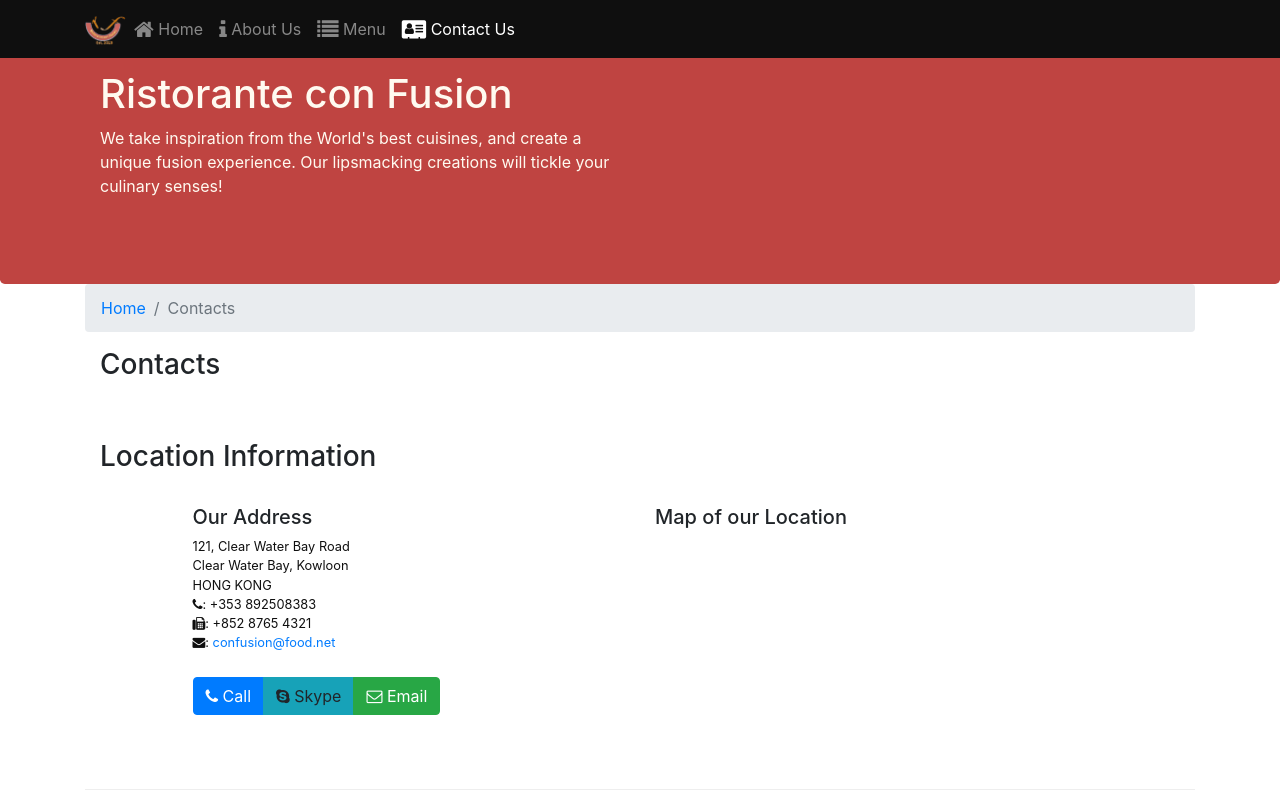
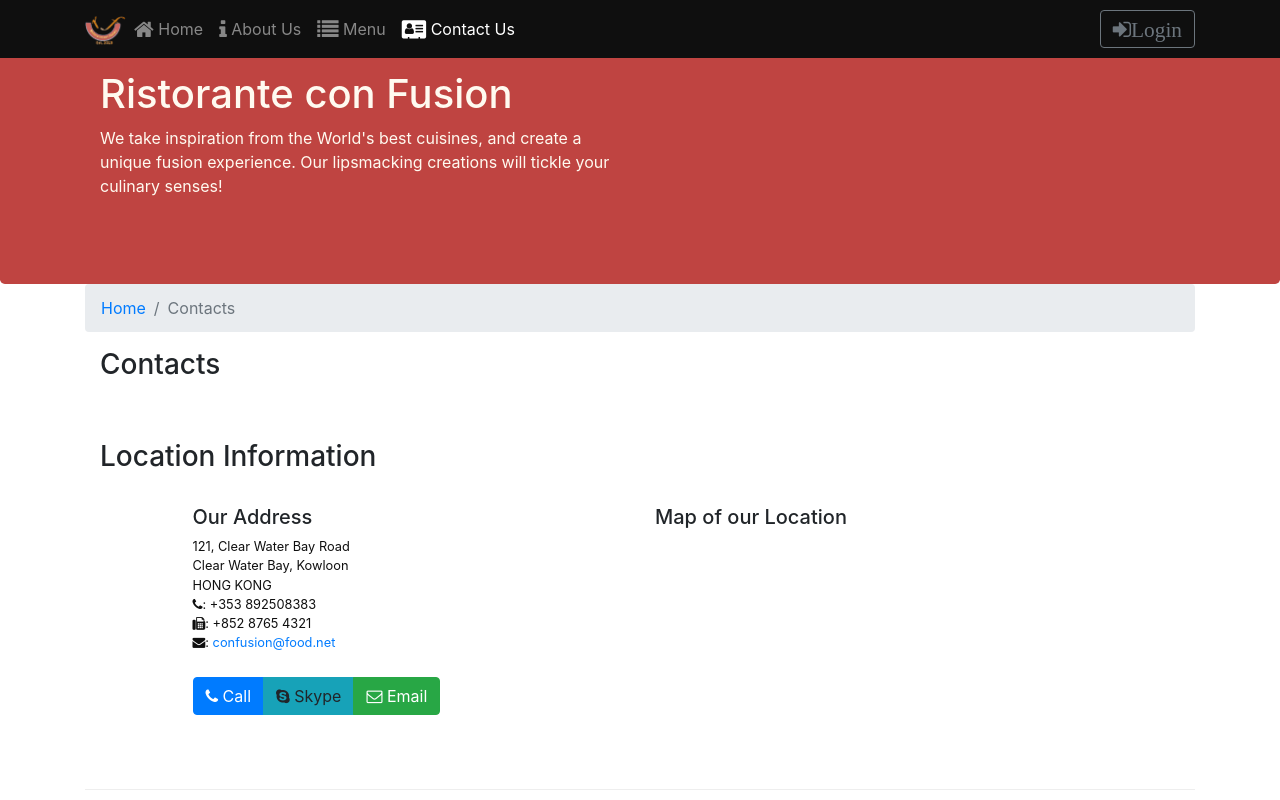
Before and after one commit to alokkumarsunny/DishDisplay-React, a React (Create React App) app: page /Contactus in a window 1280 px wide. Shown: the top 800 px of the page. Built offline with nearby package versions, Linux system fonts and the light colour scheme.

Commit message:
uncontrolled form

```diff
--- a/src/components/HeaderComponent.js
+++ b/src/components/HeaderComponent.js
@@ -1,5 +1,6 @@
 import React,{Component} from 'react';
-import { Nav, Navbar, NavbarBrand, NavbarToggler, Collapse, NavItem, Jumbotron } from 'reactstrap';
+import { Nav, Navbar, NavbarBrand, NavbarToggler, Collapse, NavItem, Jumbotron,
+        Button , Modal , ModalHeader , ModalBody , Form , FormGroup ,Input , Label  } from 'reactstrap';
 import { NavLink } from 'react-router-dom';
 
 class Header extends Component {
@@ -8,14 +9,31 @@
 
         this.toggleNav = this.toggleNav.bind(this);
         this.state = {
-          isNavOpen: false
+          isNavOpen: false,
+          isModelOpen:false
         };
+        this.toggleNav = this.toggleNav.bind(this);
+        this.toggleModel = this.toggleModel.bind(this);
+        this.handleLogin = this.handleLogin.bind(this);
+
       }
 
       toggleNav() {
         this.setState({
           isNavOpen: !this.state.isNavOpen
         });
+      }
+
+      toggleModel(){
+        this.setState({
+            isModelOpen : !this.state.isModelOpen
+        })
+      }
+
+      handleLogin(event){
+        this.toggleModel();
+        alert(this.username.value);
+        event.preventDefault();
       }
 
     render() {
@@ -40,6 +58,13 @@
                                 <NavLink className="nav-link" to='/contactus'><span className="fa fa-address-card fa-lg"></span> Contact Us</NavLink>
                             </NavItem>
                             </Nav>
+
+                            <Nav className="ml-auto" navbar>
+                                <NavItem>
+                                    <Button outline onClick ={this.toggleModel}>
+                                        <span className="fa fa-sign-in fa-lg">Login</span></Button>
+                                </NavItem>
+                            </Nav>
                         </Collapse>
                     </div>
                 </Navbar>
@@ -53,6 +78,31 @@
                         </div>
                     </div>
                 </Jumbotron>
+                <Modal isOpen={this.state.isModelOpen} toggle={this.toggleModel}>
+                    <ModalHeader isOpen={this.state.isModelOpen} toggle={this.toggleModel}>Login</ModalHeader>
+                    <ModalBody>
+                    <Form onSubmit={this.handleLogin}>
+                            <FormGroup>
+                                <Label htmlFor="username">Username</Label>
+                                <Input type="text" id="username" name="username"
+                                    innerRef={(input) => this.username = input} />
+                            </FormGroup>
+                            <FormGroup>
+                                <Label htmlFor="password">Password</Label>
+                                <Input type="password" id="password" name="password"
+                                    innerRef={(input) => this.password = input}  />
+                            </FormGroup>
+                            <FormGroup check>
+                                <Label check>
+                                    <Input type="checkbox" name="remember"
+                                    innerRef={(input) => this.remember = input}  />
+                                    Remember me
+                                </Label>
+                            </FormGroup>
+                            <Button type="submit" value="submit" color="primary">Login</Button>
+                        </Form>
+                    </ModalBody>
+                </Modal>
             </div>
         );
     }
```
